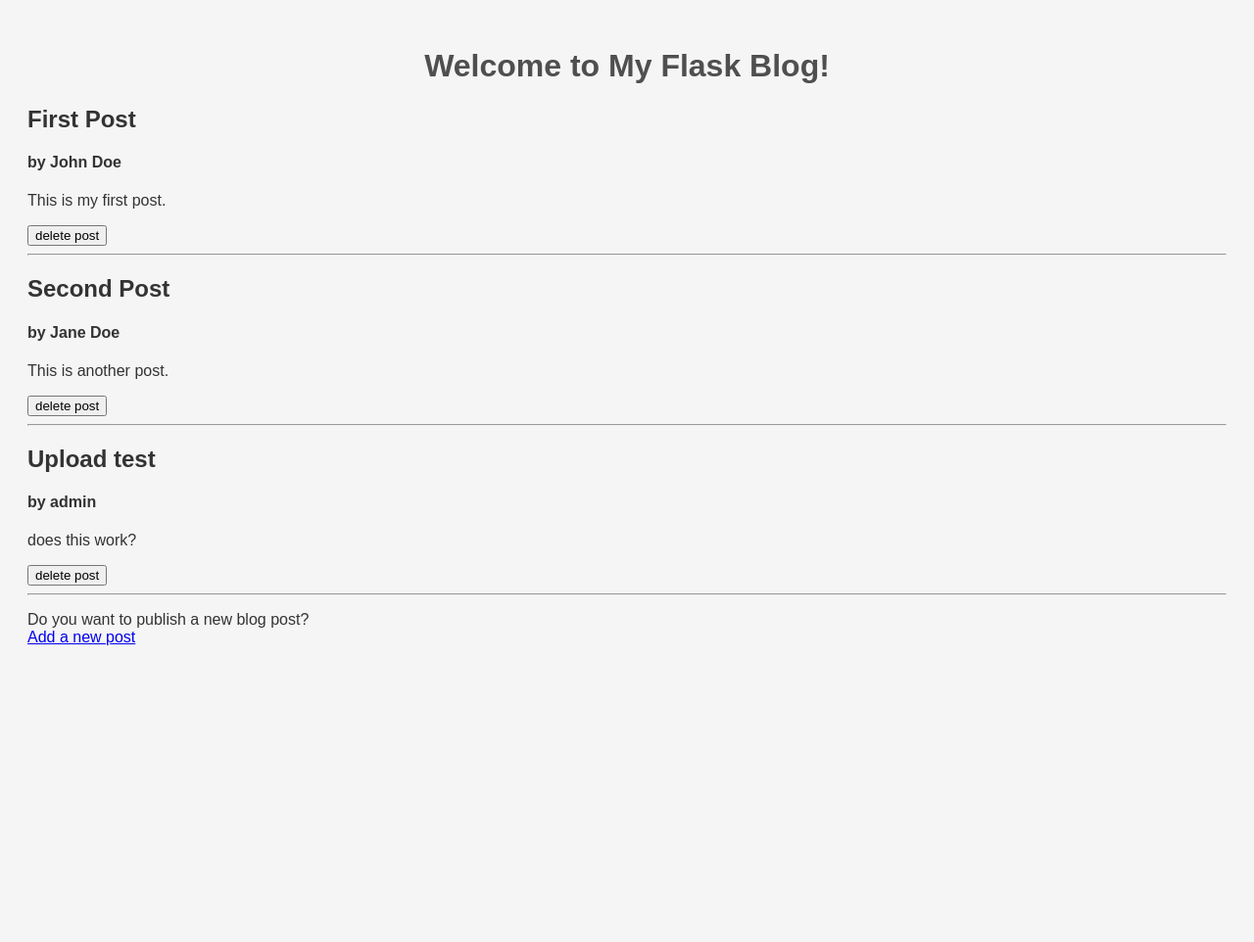
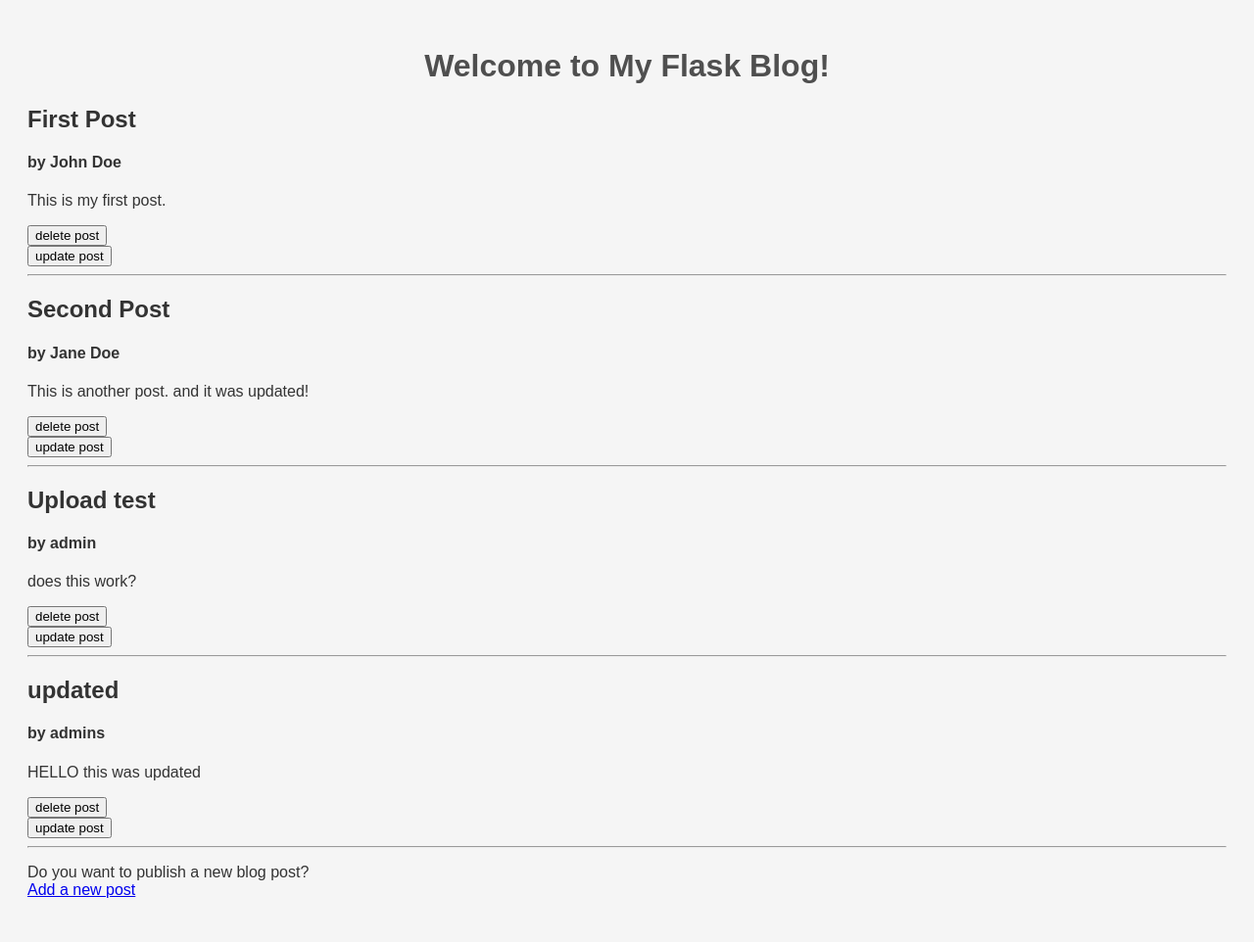
Before and after one commit to Martha-KW/Masterblog, a Flask app: page / in a window 1280 px wide. Shown: the whole page at 98% size. Before the commit the page ends 659 px from the top, so only its background shows below. Run offline with Flask 3, Linux system fonts and the light colour scheme.

Commit message:
update feature added

```diff
--- a/app.py
+++ b/app.py
@@ -8,9 +8,18 @@ def load_posts():
     with open("posts.json", "r") as file:
         return json.load(file)
 
+
 def save_posts(posts):
     with open("posts.json", "w") as file:
         json.dump(posts, file, indent=4)
+
+
+def fetch_post_by_id(post_id):
+    posts = load_posts()
+    for post in posts:
+        if post['id'] == post_id:
+            return post
+    return None
 
 
 @app.route('/')
@@ -52,5 +61,24 @@ def delete(post_id):
     return redirect(url_for('index'))
 
 
+@app.route('/update/<int:post_id>', methods=['GET', 'POST'])
+def update(post_id):
+    posts = load_posts()
+    post = next((p for p in posts if p['id'] == post_id), None)
+
+    if not post:
+        return "Post not found", 404
+
+    if request.method == 'POST':
+
+        post['title'] = request.form.get('title')
+        post['author'] = request.form.get('author')
+        post['content'] = request.form.get('content')
+        save_posts(posts)
+        return redirect(url_for('index'))
+    return render_template('update.html', post=post)
+
+
+
 if __name__ == '__main__':
     app.run(host="0.0.0.0", port=5001, debug=True)
--- a/posts.json
+++ b/posts.json
@@ -9,12 +9,18 @@
         "id": 2,
         "author": "Jane Doe",
         "title": "Second Post",
-        "content": "This is another post."
+        "content": "This is another post. and it was updated!"
     },
     {
         "id": 3,
         "title": "Upload test",
         "author": "admin",
-        "content": "does this work?\r\n"
+        "content": "does this work?"
+    },
+    {
+        "id": 4,
+        "title": "updated",
+        "author": "admins",
+        "content": "HELLO this was updated"
     }
 ]
--- a/templates/index.html
+++ b/templates/index.html
@@ -19,6 +19,12 @@
     <form action="{{ url_for('delete', post_id=post.id) }}" method="get"
           onsubmit="return confirm('do you really want to delete this post?');">
     <button type="submit">delete post</button>
+
+</form>
+
+    <!-- create an update button -->
+    <form action="{{ url_for('update', post_id=post.id) }}" method="get">
+    <button type="submit">update post</button>
 </form>
 
 
```
Also changed, not shown: templates/update.html (added, +27 -0 lines).
